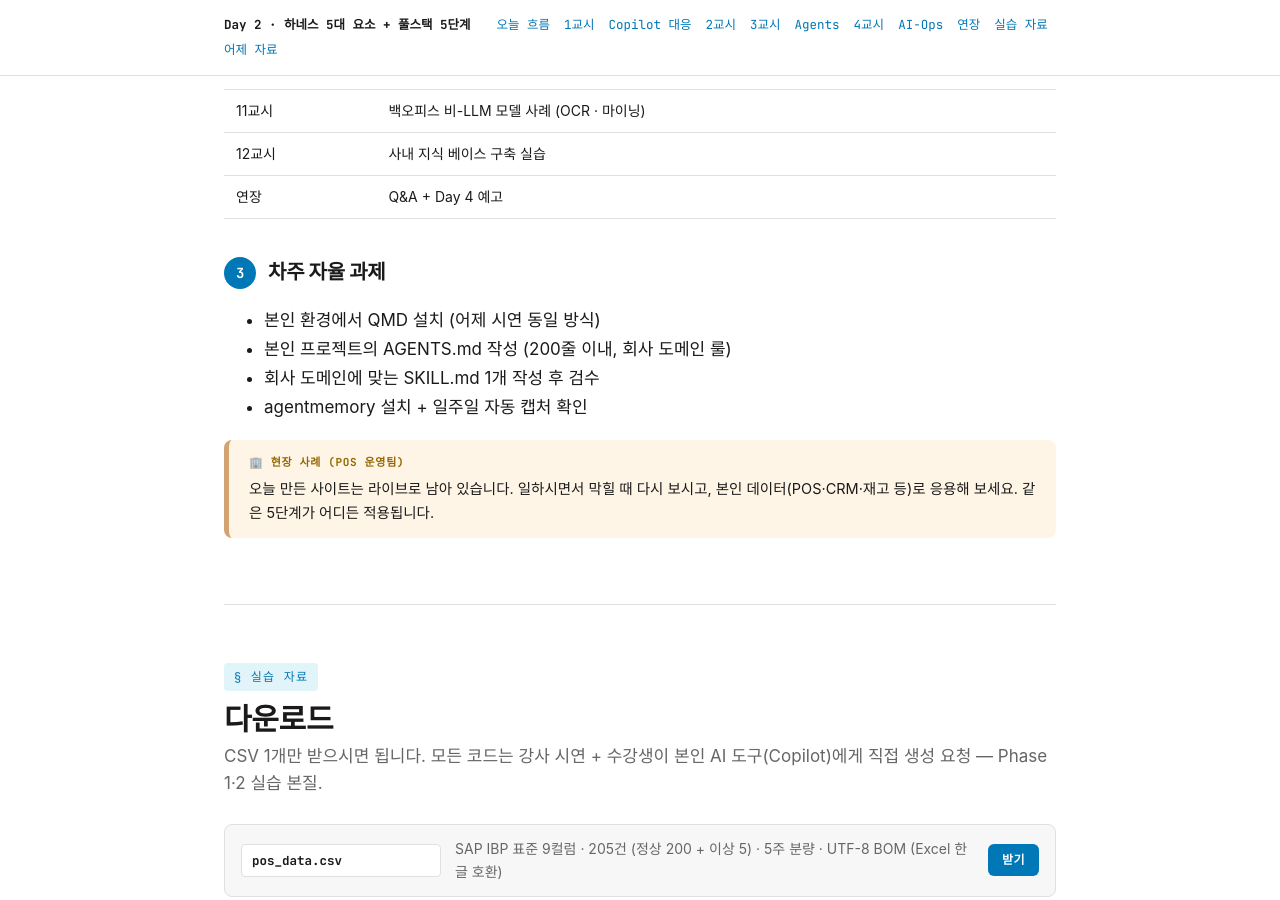
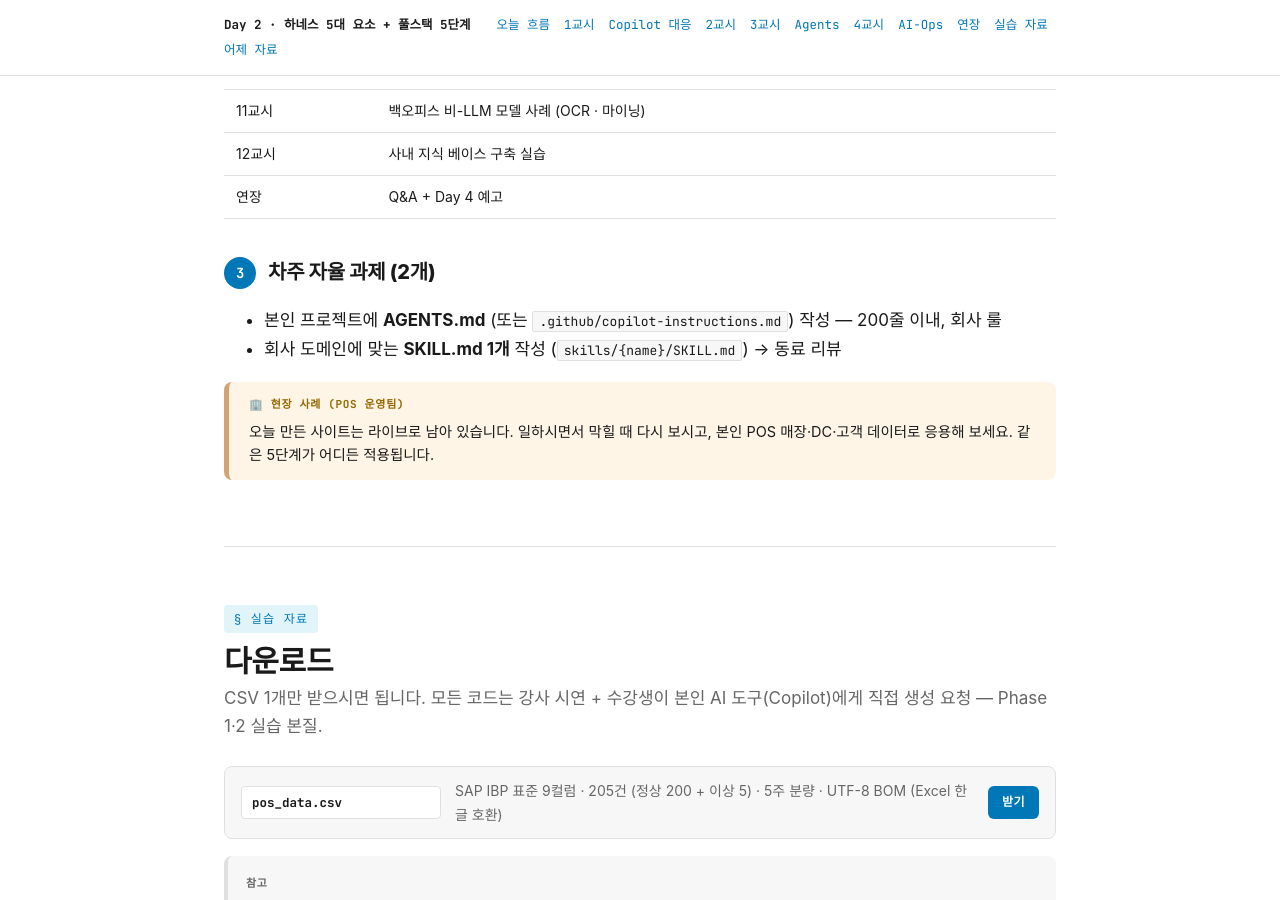
Before and after one commit to daniel8824-del/claude-pos-fullstack-day2, a Jekyll site: the page docs/index.html, which Jekyll copies as it is, in a window 1280 px wide and 900 px high, scrolled down 26851 px. Built offline with Jekyll 4.4.1, drawn with Linux system fonts in a browser that asks for light colours; some web fonts are replaced.

Commit message:
fix: 차주 자율 과제 4→2개 축소 + 'POS·CRM·재고' → 'POS 매장·DC·고객' 정정
- QMD 표현 유지 (어제 학생도 같이 설치한 게 맞음 — 정정 X)
- 자율 과제 4개(QMD/AGENTS/SKILL/agentmemory) → 2개(AGENTS/SKILL)
  Day 3 학습 시간도 확보 필요해 부담 완화
- 'POS·CRM·재고' (POS팀에 어색) → 'POS 매장·DC·고객 데이터' (SAP IBP 명세 정합)

```diff
--- a/docs/index.html
+++ b/docs/index.html
@@ -1400,16 +1400,14 @@ Oracle DB 거래 로그 → 이상 패턴 3종 탐지:
     </tbody>
   </table>
 
-  <h3><span class="step-num">3</span>차주 자율 과제</h3>
+  <h3><span class="step-num">3</span>차주 자율 과제 (2개)</h3>
   <ul>
-    <li>본인 환경에서 QMD 설치 (어제 시연 동일 방식)</li>
-    <li>본인 프로젝트의 AGENTS.md 작성 (200줄 이내, 회사 도메인 룰)</li>
-    <li>회사 도메인에 맞는 SKILL.md 1개 작성 후 검수</li>
-    <li>agentmemory 설치 + 일주일 자동 캡처 확인</li>
+    <li>본인 프로젝트에 <strong>AGENTS.md</strong> (또는 <code class="inline">.github/copilot-instructions.md</code>) 작성 — 200줄 이내, 회사 룰</li>
+    <li>회사 도메인에 맞는 <strong>SKILL.md 1개</strong> 작성 (<code class="inline">skills/{name}/SKILL.md</code>) → 동료 리뷰</li>
   </ul>
 
   <div class="field-case">
-    오늘 만든 사이트는 라이브로 남아 있습니다. 일하시면서 막힐 때 다시 보시고, 본인 데이터(POS·CRM·재고 등)로 응용해 보세요. 같은 5단계가 어디든 적용됩니다.
+    오늘 만든 사이트는 라이브로 남아 있습니다. 일하시면서 막힐 때 다시 보시고, 본인 POS 매장·DC·고객 데이터로 응용해 보세요. 같은 5단계가 어디든 적용됩니다.
   </div>
 </section>
 
```
